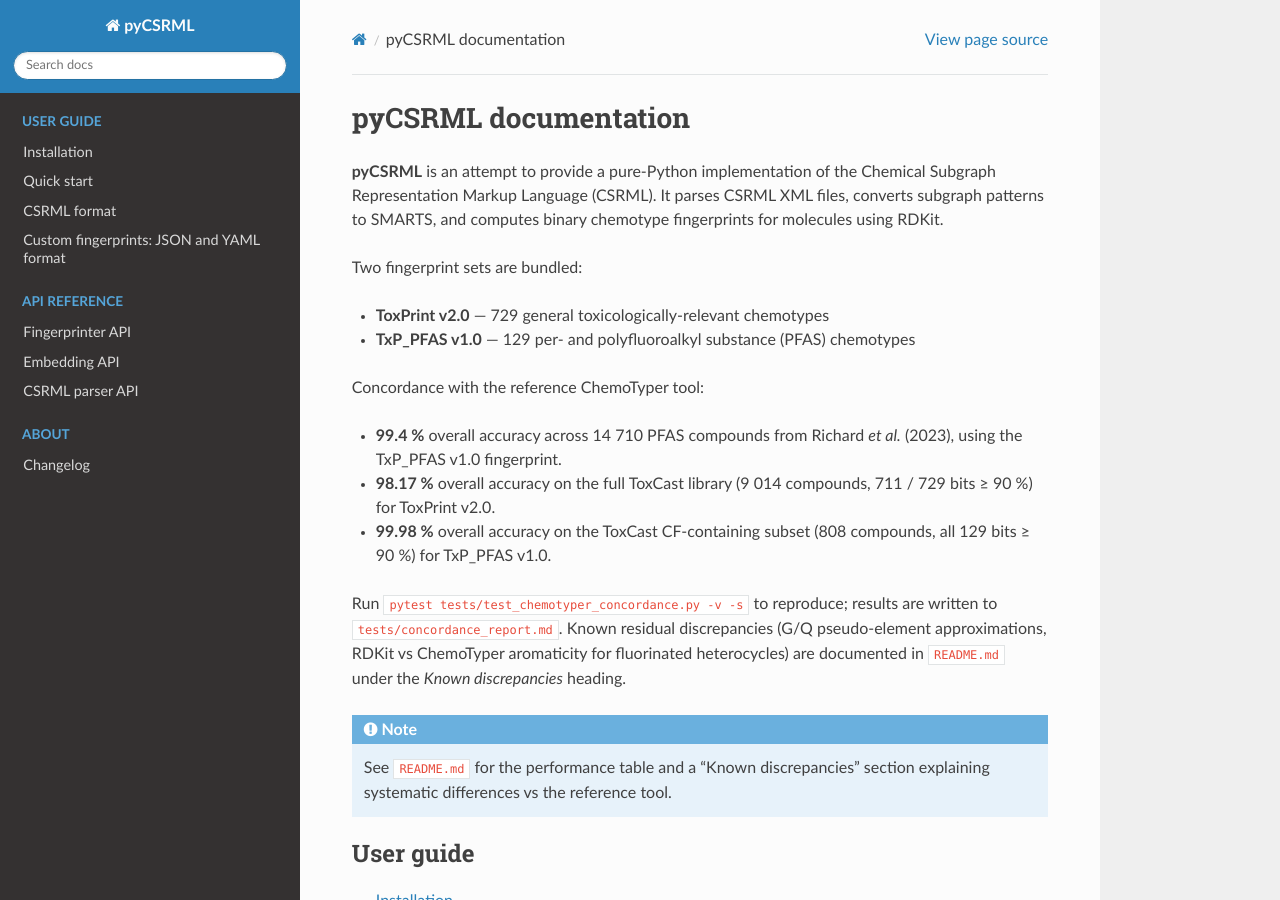
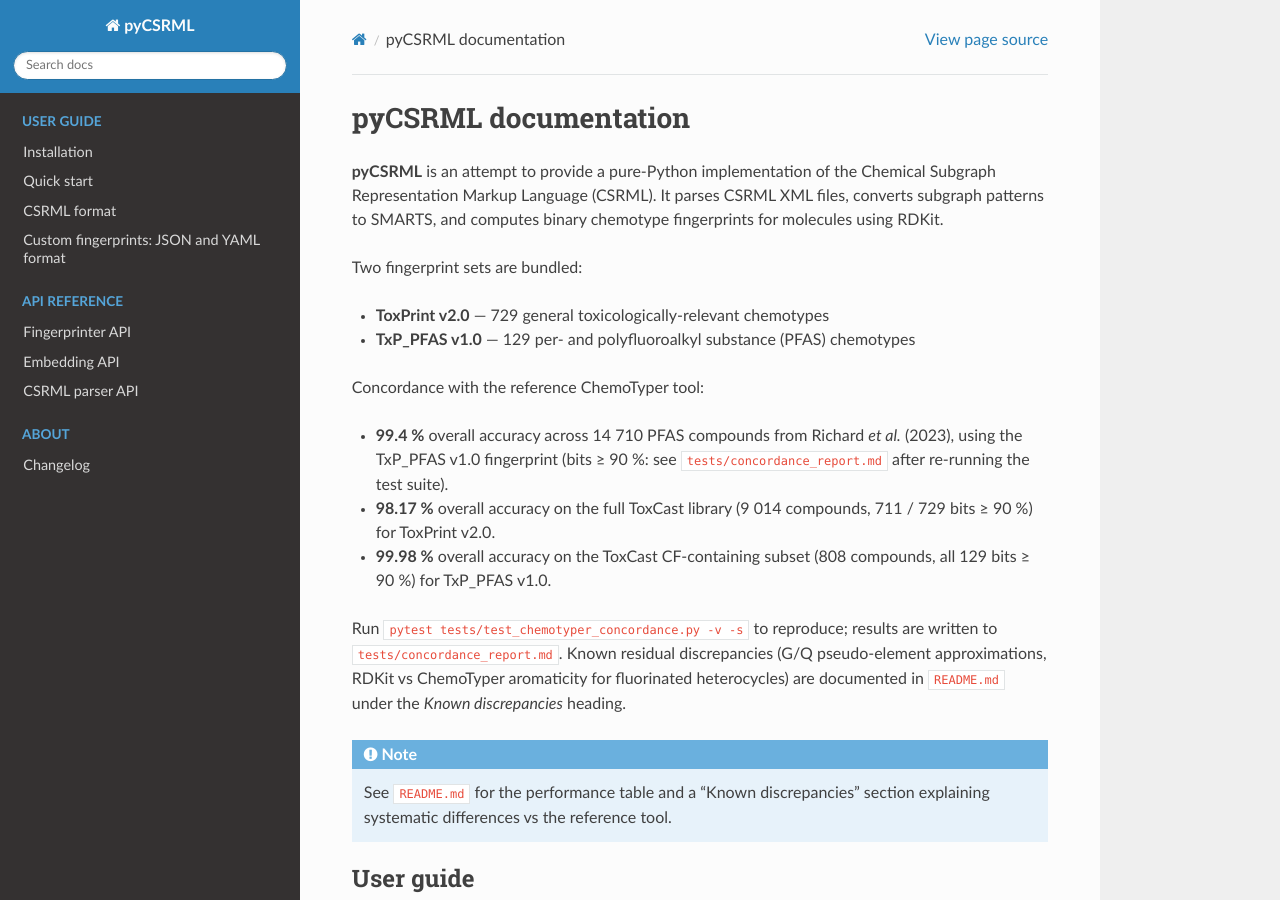
Before and after one commit to LucMiaz/pyCSRML, a Sphinx documentation site: the page built from docs/index.rst, in a window 1280 px wide and 900 px high. Built offline with Sphinx 7.4.7 and the Read the Docs theme 3.1.0, drawn with Linux system fonts in a browser that asks for light colours.

```diff
--- a/docs/index.rst
+++ b/docs/index.rst
@@ -11,7 +11,8 @@ Two fingerprint sets are bundled:
 Concordance with the reference ChemoTyper tool:
 
 * **99.4 %** overall accuracy across 14 710 PFAS compounds from Richard
-  *et al.* (2023), using the TxP_PFAS v1.0 fingerprint.
+  *et al.* (2023), using the TxP_PFAS v1.0 fingerprint (bits ≥ 90 %:
+  see ``tests/concordance_report.md`` after re-running the test suite).
 * **98.17 %** overall accuracy on the full ToxCast library (9 014 compounds,
   711 / 729 bits ≥ 90 %) for ToxPrint v2.0.
 * **99.98 %** overall accuracy on the ToxCast CF-containing subset (808 compounds,
```
Also changed, not shown: README.md (+1 -1 lines), 3 other files.
